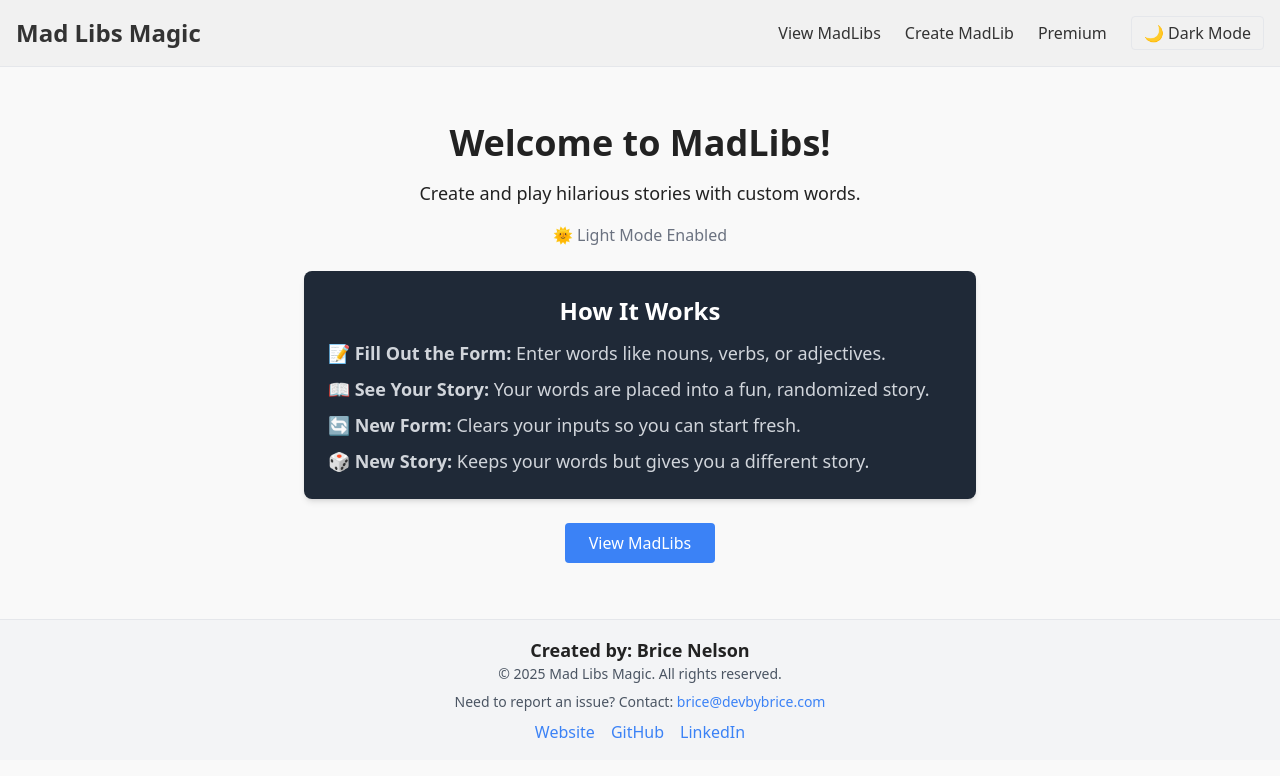
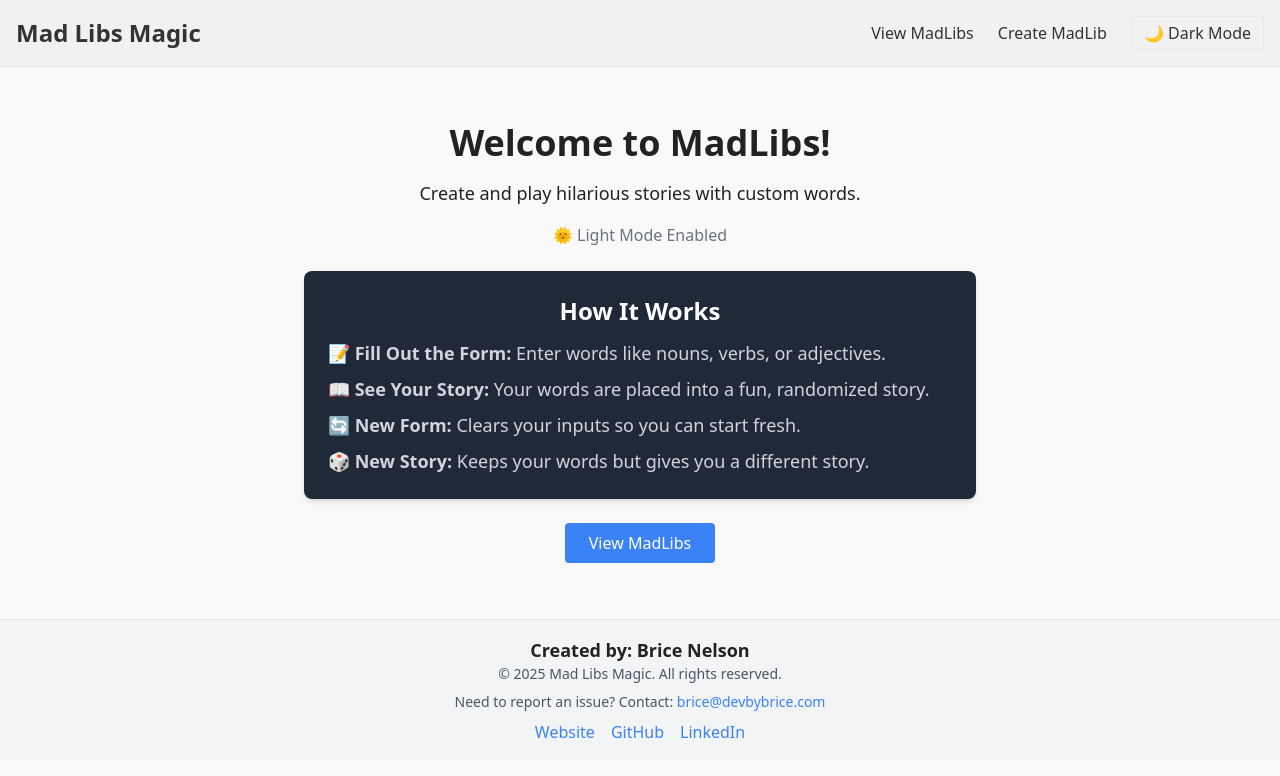
Before and after one commit to bnelsonemail/MadLibs-Next, a Next.js app: page / in a window 1280 px wide. Shown: the top 776 px of the page. Built offline with nearby package versions, Linux system fonts and the light colour scheme.

Commit message:
removed the premium link from the navbar.  The endpoint has remained.

```diff
--- a/src/components/Navbar.js
+++ b/src/components/Navbar.js
@@ -22,10 +22,6 @@ export default function Navbar() {
         <Link href="/madlibs/new" className="hover:text-blue-500">
           Create MadLib
         </Link>
-        <Link href="/premium" className="hover:text-blue-500">
-          Premium
-        </Link>
-
         {/* Dark Mode Toggle */}
         <button
           onClick={toggleDarkMode}
```
